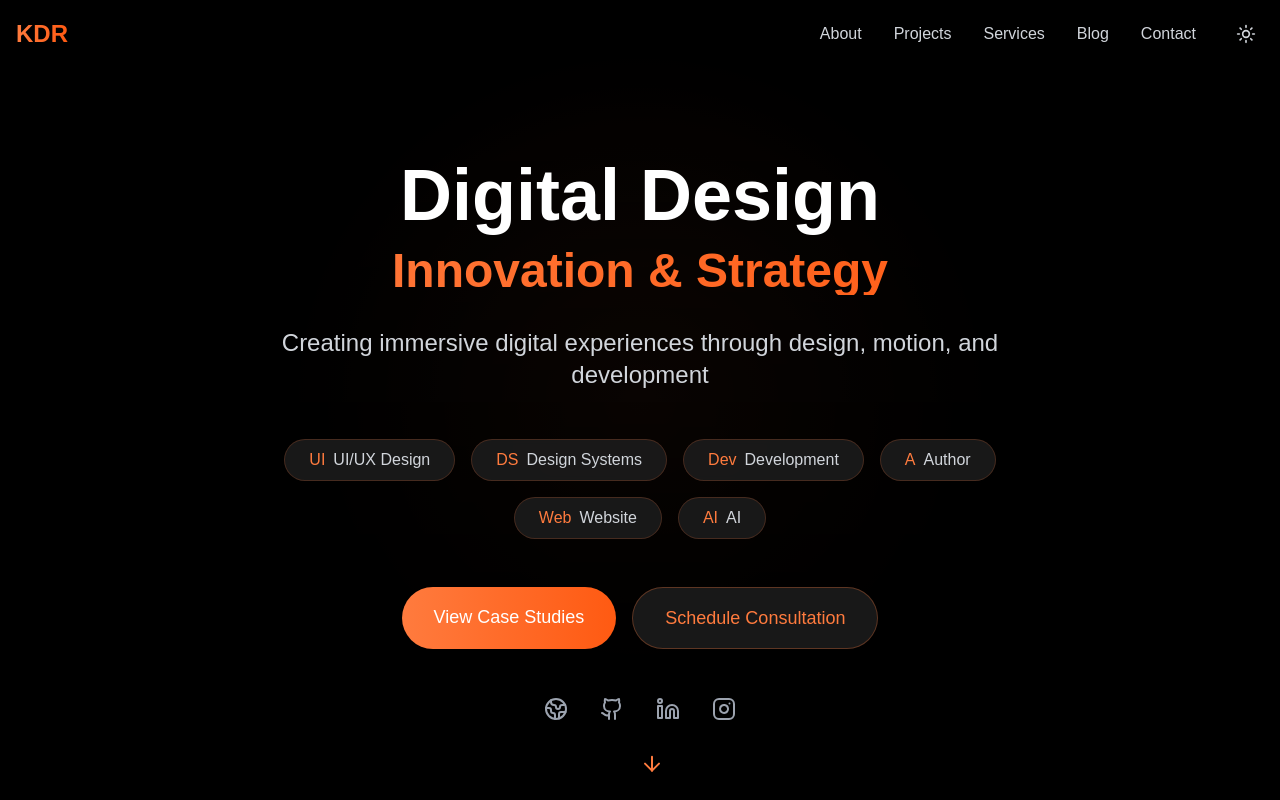
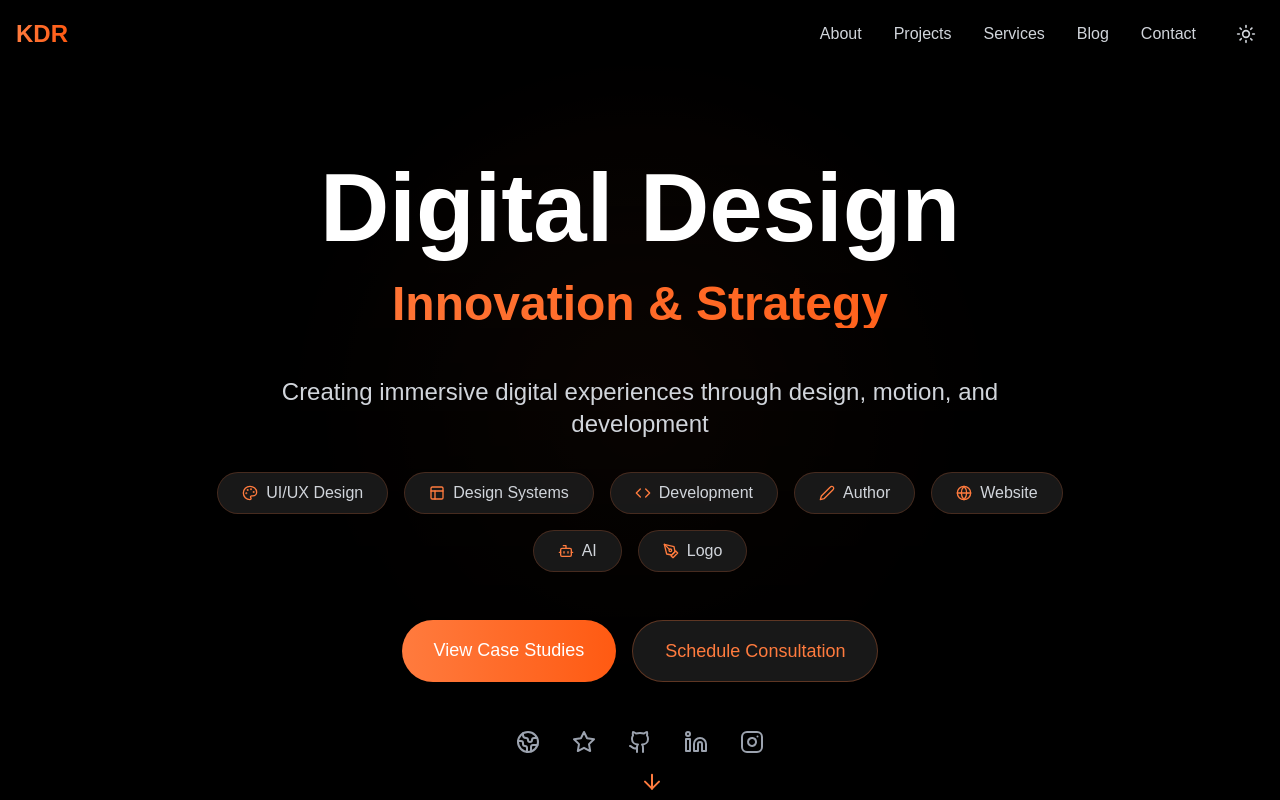
Before and after one commit to Kadirdiegp/Portfoliobuild, a React (Vite) app: page / in a window 1280 px wide. Shown: the top 800 px of the page. Built offline with nearby package versions, Linux system fonts and the light colour scheme; a web font is replaced by a local one.

Commit message:
Update Hero section: improved spacing and icons

```diff
--- a/src/components/Footer.tsx
+++ b/src/components/Footer.tsx
@@ -14,23 +14,22 @@ const Footer = () => {
   ];
 
   return (
-    <footer className="bg-gray-50 dark:bg-dark-100 py-12 transition-colors duration-300">
+    <footer className="bg-gray-50 dark:bg-dark-100 py-8 sm:py-12 transition-colors duration-300">
       <div className="container mx-auto px-4">
-        <div className="flex flex-col md:flex-row justify-between items-center">
+        <div className="flex flex-col items-center space-y-6 md:space-y-0 md:flex-row md:justify-between">
           <motion.div
             initial={{ opacity: 0, y: 20 }}
             whileInView={{ opacity: 1, y: 0 }}
             transition={{ duration: 0.6 }}
-            className="mb-6 md:mb-0"
           >
-            <span className="text-2xl font-bold gradient-text">KDR</span>
+            <span className="text-xl sm:text-2xl font-bold gradient-text">KDR</span>
           </motion.div>
 
           <motion.div
             initial={{ opacity: 0, y: 20 }}
             whileInView={{ opacity: 1, y: 0 }}
             transition={{ duration: 0.6, delay: 0.2 }}
-            className="flex space-x-6 mb-6 md:mb-0"
+            className="flex space-x-4 sm:space-x-6"
           >
             {socialLinks.map((link, index) => (
               <motion.a
@@ -51,9 +50,12 @@ const Footer = () => {
             initial={{ opacity: 0, y: 20 }}
             whileInView={{ opacity: 1, y: 0 }}
             transition={{ duration: 0.6, delay: 0.4 }}
-            className="text-gray-600 dark:text-gray-400 text-sm"
+            className="text-gray-600 dark:text-gray-400 text-sm text-center md:text-right"
           >
-            © {currentYear} Kadir Diego Padin Rodriguez. All rights reserved. Rodriguez Digital
+            © {currentYear} Kadir Diego Padin Rodriguez
+            <br className="md:hidden" />
+            <span className="hidden md:inline"> · </span>
+            All rights reserved
           </motion.div>
         </div>
       </div>
--- a/src/components/Hero.tsx
+++ b/src/components/Hero.tsx
@@ -1,19 +1,34 @@
 import React from 'react';
 import { motion } from 'framer-motion';
-import { Github, Linkedin, Instagram, ArrowDown, Globe2 } from 'lucide-react';
+import {
+  Github,
+  Linkedin,
+  Instagram,
+  ArrowDown,
+  Globe2,
+  Palette,
+  Layout,
+  Code,
+  Pen,
+  Globe,
+  Bot,
+  PenTool,
+  Star
+} from 'lucide-react';
 import ScrollReveal from './ScrollReveal';
 
 const Hero = () => {
   const skills = [
-    { name: 'UI/UX Design', icon: <span className="text-accent-400">UI</span> },
+    { name: 'UI/UX Design', icon: <Palette className="w-4 h-4 text-accent-400" /> },
     {
       name: 'Design Systems',
-      icon: <span className="text-accent-400">DS</span>,
+      icon: <Layout className="w-4 h-4 text-accent-400" />,
     },
-    { name: 'Development', icon: <span className="text-accent-400">Dev</span> },
-    { name: 'Author', icon: <span className="text-accent-400">A</span> },
-    { name: 'Website', icon: <span className="text-accent-400">Web</span> },
-    { name: 'AI', icon: <span className="text-accent-400">AI</span> },
+    { name: 'Development', icon: <Code className="w-4 h-4 text-accent-400" /> },
+    { name: 'Author', icon: <Pen className="w-4 h-4 text-accent-400" /> },
+    { name: 'Website', icon: <Globe className="w-4 h-4 text-accent-400" /> },
+    { name: 'AI', icon: <Bot className="w-4 h-4 text-accent-400" /> },
+    { name: 'Logo', icon: <PenTool className="w-4 h-4 text-accent-400" /> },
   ];
 
   const textVariants = {
@@ -30,7 +45,7 @@ const Hero = () => {
   };
 
   return (
-    <section className="min-h-screen flex items-center justify-center relative overflow-hidden px-4 sm:px-6 pt-20">
+    <section className="min-h-[100vh] flex items-center justify-center relative overflow-hidden px-4 sm:px-6 pt-32 pb-16 sm:pt-40">
       <motion.div
         className="absolute inset-0"
         initial={{ opacity: 0 }}
@@ -43,11 +58,11 @@ const Hero = () => {
 
       <div className="container mx-auto relative z-10">
         <div className="max-w-4xl mx-auto text-center">
-          <motion.div initial="hidden" animate="visible" className="mb-8">
+          <motion.div initial="hidden" animate="visible" className="mb-8 sm:mb-12">
             <motion.h1
               custom={0}
               variants={textVariants}
-              className="text-3xl sm:text-5xl md:text-7xl font-bold mb-4 text-gray-900 dark:text-white"
+              className="text-4xl sm:text-6xl md:text-7xl lg:text-8xl font-bold mb-4 sm:mb-6 text-gray-900 dark:text-white"
             >
               Digital Design
             </motion.h1>
@@ -65,7 +80,7 @@ const Hero = () => {
             variants={textVariants}
             initial="hidden"
             animate="visible"
-            className="text-base sm:text-lg md:text-2xl text-gray-700 dark:text-gray-300 font-light leading-relaxed mb-12 max-w-3xl mx-auto px-4"
+            className="text-base sm:text-lg md:text-2xl text-gray-700 dark:text-gray-300 font-light leading-relaxed mb-8 max-w-3xl mx-auto px-4"
           >
             Creating immersive digital experiences through design, motion, and
             development
@@ -140,6 +155,11 @@ const Hero = () => {
                 label: 'Website',
               },
               {
+                Icon: Star,
+                href: 'https://saskia-photographie.de',
+                label: 'Website',
+              },
+              {
                 Icon: Github,
                 href: 'https://github.com/Kadirdiegp',
                 label: 'GitHub'
--- a/src/components/Projects.tsx
+++ b/src/components/Projects.tsx
@@ -63,18 +63,18 @@ const Projects = () => {
         </ScrollReveal>
 
         <ScrollReveal staggerChildren staggerDelay={0.15} threshold={0.2}>
-          <div className="grid grid-cols-1 lg:grid-cols-2 gap-8">
+          <div className="grid grid-cols-1 md:grid-cols-2 gap-6 sm:gap-8">
             {projects.map((project, index) => (
               <motion.div
                 key={index}
-                whileHover={{ y: -10 }}
+                whileHover={{ y: -5 }}
                 className="group bg-white dark:bg-dark-200 rounded-xl overflow-hidden border border-gray-200 dark:border-accent-400/20 h-full transition-all duration-300 hover:border-accent-400/40"
               >
-                <div className="relative overflow-hidden">
+                <div className="relative overflow-hidden aspect-video sm:aspect-[16/10]">
                   <img
                     src={project.image}
                     alt={project.title}
-                    className="w-full h-[300px] object-cover transition-transform duration-500 group-hover:scale-105"
+                    className="w-full h-full object-cover transition-transform duration-500 group-hover:scale-105"
                   />
                   <div className="absolute inset-0 bg-black/60 opacity-0 group-hover:opacity-100 transition-opacity duration-300 flex items-center justify-center space-x-4">
                     <motion.a
@@ -101,7 +101,7 @@ const Projects = () => {
                     )}
                   </div>
                 </div>
-                <div className="p-6">
+                <div className="p-4 sm:p-6">
                   <h3 className="text-xl font-semibold mb-2 text-gray-900 dark:text-gray-100">
                     {project.title}
                   </h3>
--- a/src/components/Services.tsx
+++ b/src/components/Services.tsx
@@ -68,12 +68,12 @@ const Services = () => {
         </ScrollReveal>
 
         <ScrollReveal staggerChildren staggerDelay={0.1} threshold={0.2}>
-          <div className="grid grid-cols-1 md:grid-cols-2 lg:grid-cols-3 gap-8">
+          <div className="grid grid-cols-1 sm:grid-cols-2 lg:grid-cols-3 xl:grid-cols-4 gap-4 sm:gap-6 lg:gap-8">
             {services.map((service, index) => (
               <motion.div
                 key={index}
-                whileHover={{ y: -10 }}
-                className="flex flex-col h-full p-6 bg-white dark:bg-dark-200 rounded-xl border border-accent-400/20 hover:border-accent-400/40 transition-colors shadow-lg hover:shadow-xl"
+                whileHover={{ y: -5 }}
+                className="flex flex-col h-full p-4 sm:p-6 bg-white dark:bg-dark-200 rounded-xl border border-accent-400/20 hover:border-accent-400/40 transition-colors shadow-lg hover:shadow-xl"
               >
                 <div className="mb-4 bg-gradient-to-br from-accent-400 to-accent-600 p-3 rounded-lg w-fit">
                   <service.Icon className="w-6 h-6 text-white" />
--- a/src/index.css
+++ b/src/index.css
@@ -65,3 +65,27 @@
 .mobile-menu-backdrop {
   @apply fixed inset-0 bg-black/50 backdrop-blur-sm z-40;
 }
+
+@layer utilities {
+  .safe-padding {
+    padding-left: env(safe-area-inset-left);
+    padding-right: env(safe-area-inset-right);
+  }
+
+  .safe-bottom {
+    padding-bottom: env(safe-area-inset-bottom);
+  }
+}
+
+/* Prevent text size adjustment on orientation change */
+html {
+  -webkit-text-size-adjust: 100%;
+}
+
+/* Better touch targets */
+@media (max-width: 640px) {
+  button, a {
+    min-height: 44px;
+    min-width: 44px;
+  }
+}
```
